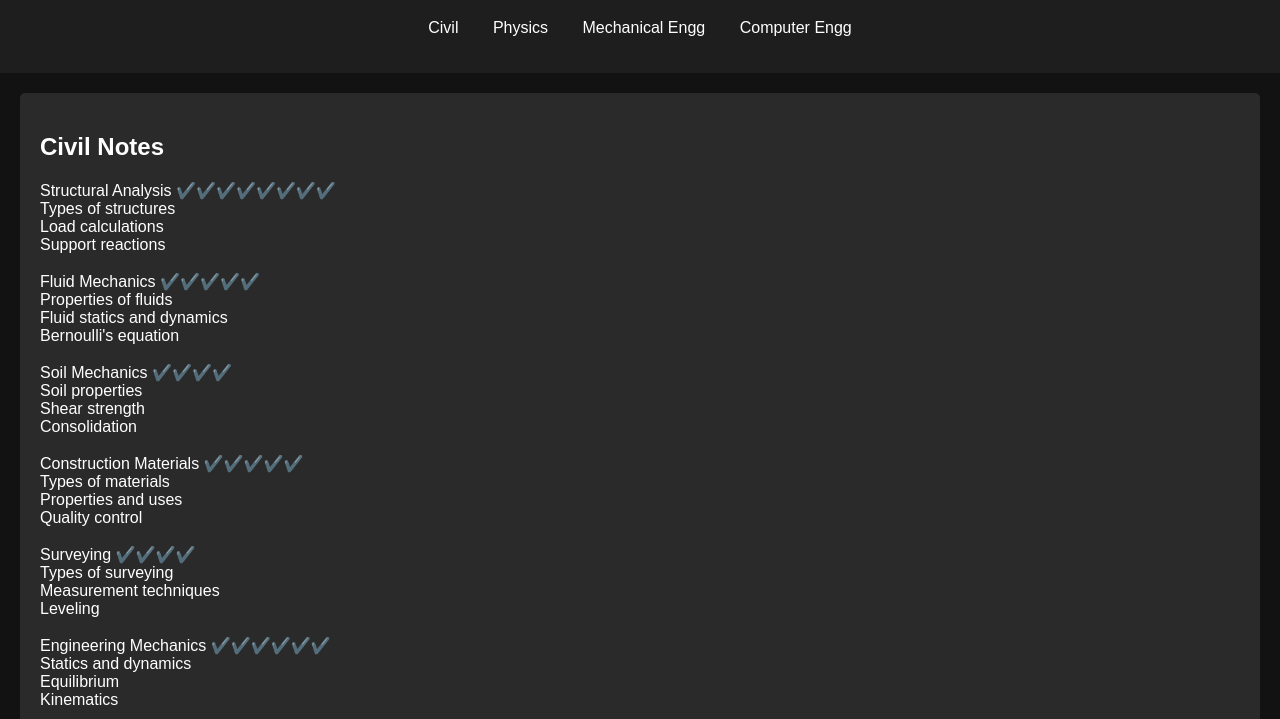
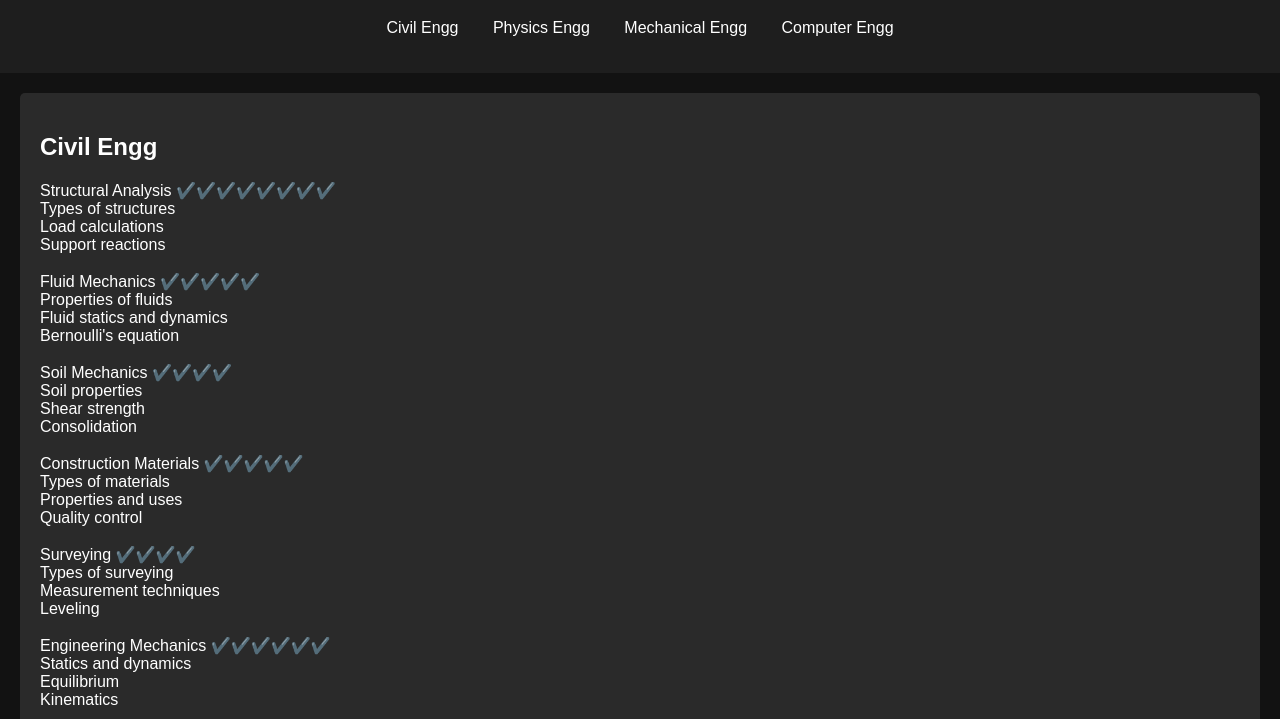
Before and after one commit to kuldeepsisodiya/sem1, a plain HTML site: page index.html in a window 1280 px wide. Shown: the part 81-800 px from the top of the page. Drawn offline with Linux system fonts and the light colour scheme.

Commit message:
Update index.html

```diff
--- a/index.html
+++ b/index.html
@@ -11,8 +11,8 @@
         <h1>Subject Paper Notes</h1>
         <nav>
             <ul>
-                <li><a href="#civil">Civil</a></li>
-                <li><a href="#physics">Physics</a></li>
+                <li><a href="#civil">Civil Engg</a></li>
+                <li><a href="#physics">Physics Engg</a></li>
                 <li><a href="#mechanicalengg">Mechanical Engg</a></li>
                 <li><a href="#computerengg">Computer Engg</a></li>
             </ul>
@@ -21,7 +21,7 @@
 
     <main>
         <section id="civil">
-            <h2>Civil Notes</h2>
+            <h2>Civil Engg</h2>
             <p>
                 Structural Analysis ✔️✔️✔️✔️✔️✔️✔️✔️<br>
                 Types of structures<br>
```
